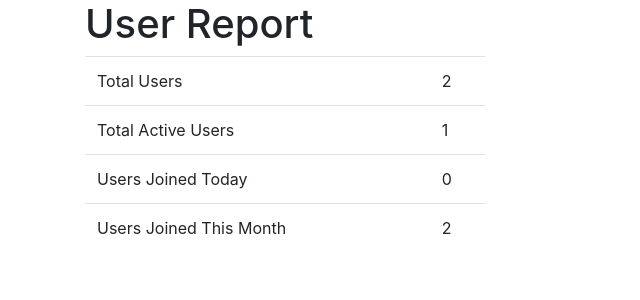
After one commit to rajiiraj/users-page, a Django app: page /polls/user_report/ in a window 1280 px wide. The commit adds this page. Shown: the top 300 px of the page, without its empty margins (0-640 px from the left). Run offline with Django 4.2, Linux system fonts and the light colour scheme; data comes from the database, SQL or seed files in the repository; some libraries are stand-ins or nearby versions.

```diff
--- a/polls/urls.py
+++ b/polls/urls.py
@@ -12,6 +12,7 @@ urlpatterns = [
     path('user_edit/', views.user_edit, name='user_edit'),
     path('user_search/', views.user_search, name='user_search'),
     path('change_password/', views.change_password_view, name='change_password'),
+    path('user_report/', views.user_report, name='user_report'),
 
 
 ]
--- a/polls/views.py
+++ b/polls/views.py
@@ -17,6 +17,7 @@ from django.shortcuts import render, redirect, get_object_or_404
 from django.contrib.auth.hashers import make_password
 from django.views.decorators.http import require_POST
 from django.urls import reverse
+from django.utils import timezone
 
 
 
@@ -199,6 +200,23 @@ def change_password_view(request):
         return JsonResponse({'error': str(e)}, status=500)
 
 
+def user_report(request):
+    total_users = User.objects.count()
+    active_users = User.objects.filter(last_login__isnull=False).count()
+
+    today = timezone.now().date()
+    users_joined_today = User.objects.filter(date_joined__date=today).count()
+
+    this_month_start = timezone.now().replace(day=1, hour=0, minute=0, second=0, microsecond=0)
+    users_joined_this_month = User.objects.filter(date_joined__gte=this_month_start).count()
+
+    context = {
+        'total_users': total_users,
+        'active_users': active_users,
+        'users_joined_today': users_joined_today,
+        'users_joined_this_month': users_joined_this_month,
+    }
+    return render(request, 'user_report.html', context)
 
 
 def index(request):
--- /dev/null
+++ b/templates/user_report.html
@@ -0,0 +1,50 @@
+<!DOCTYPE html>
+<html lang="en">
+
+<head>
+    <meta charset="UTF-8">
+    <meta name="viewport" content="width=device-width, initial-scale=1.0">
+    <title>User Report</title>
+
+    <!-- Include Bootstrap CSS -->
+    <link rel="stylesheet" href="https://maxcdn.bootstrapcdn.com/bootstrap/4.5.2/css/bootstrap.min.css">
+
+    <style>
+        .custom-table {
+            max-width: 400px;
+        }
+    </style>
+</head>
+
+<body>
+    <div class="container">
+        <h1>User Report</h1>
+
+        <table class="table custom-table">
+            <tbody>
+                <tr>
+                    <td>Total Users</td>
+                    <td>{{ total_users }}</td>
+                </tr>
+                <tr>
+                    <td>Total Active Users</td>
+                    <td>{{ active_users }}</td>
+                </tr>
+                <tr>
+                    <td>Users Joined Today</td>
+                    <td>{{ users_joined_today }}</td>
+                </tr>
+                <tr>
+                    <td>Users Joined This Month</td>
+                    <td>{{ users_joined_this_month }}</td>
+                </tr>
+            </tbody>
+        </table>
+    </div>
+
+    <!-- Include Bootstrap JS and jQuery (optional) -->
+    <script src="https://ajax.googleapis.com/ajax/libs/jquery/3.5.1/jquery.min.js"></script>
+    <script src="https://maxcdn.bootstrapcdn.com/bootstrap/4.5.2/js/bootstrap.min.js"></script>
+</body>
+
+</html>
```
Also changed, not shown: templates/login.html (+27 -0 lines), templates/signup.html (+32 -0 lines).
